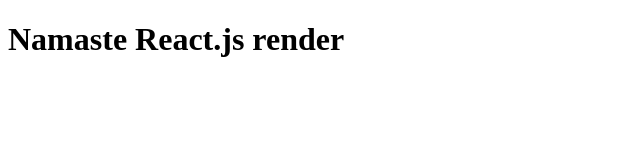
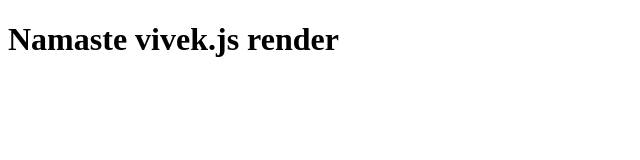
Before and after one commit to vivekj-20/react, a plain HTML site: page index.html in a window 1280 px wide. Shown: the whole page, without its empty margins (0-640 px from the left). Drawn offline with nearby package versions, Linux system fonts and the light colour scheme.

Commit message:
second commit

```diff
--- a/index.html
+++ b/index.html
@@ -7,10 +7,20 @@
     <title>Document</title>
 </head>
 <body>
-    <h1 id = container>Namaste React.js render</h1>
+    <div id = container></div>
 
     <script crossorigin src="https://unpkg.com/react@18/umd/react.development.js"></script>
     <script crossorigin src="https://unpkg.com/react-dom@18/umd/react-dom.development.js"></script>
 
+    <script>
+        const heading = document.createElement("h1");
+
+        heading.innerHTML = "Namaste vivek.js render";
+
+        const root = document.getElementById("container");
+
+        root.appendChild(heading);
+
+    </script>
 </body>
 </html>
```
